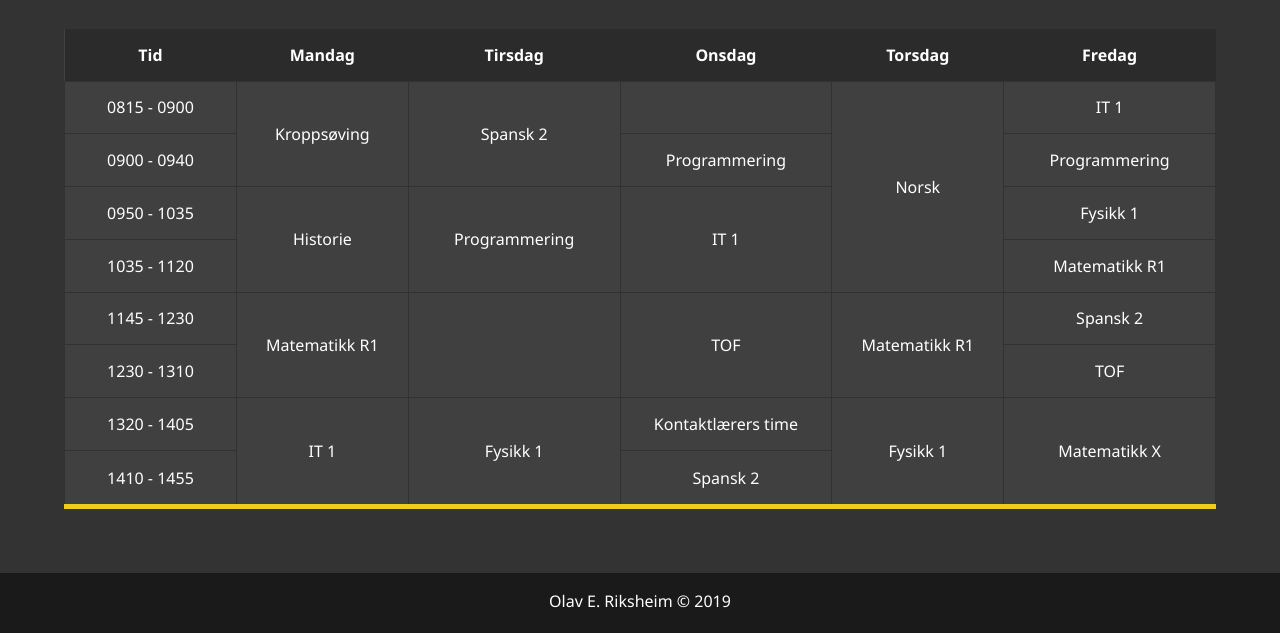
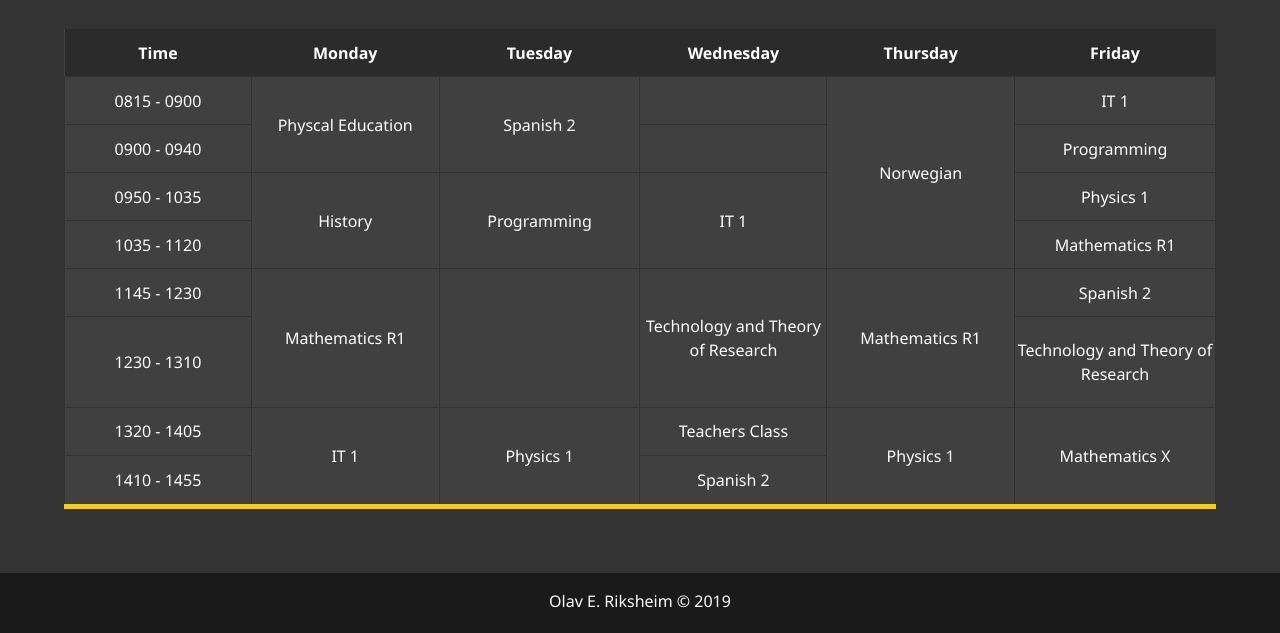
Before and after one commit to olavriksheim/personal_website, a website: page dist/schedule.html in a window 1280 px wide. Shown: the part 253-886 px from the top of the page. Drawn offline with Linux system fonts and the light colour scheme.

Commit message:
Translated schedule

```diff
--- a/dist/schedule.html
+++ b/dist/schedule.html
@@ -64,60 +64,60 @@
       <div class="schedule">
         <table>
           <tr class="dag">
-            <th>Tid</th>
-            <th>Mandag</th>
-            <th>Tirsdag</th>
-            <th>Onsdag</th>
-            <th>Torsdag</th>
-            <th>Fredag</th>
+            <th>Time</th>
+            <th>Monday</th>
+            <th>Tuesday</th>
+            <th>Wednesday</th>
+            <th>Thursday</th>
+            <th>Friday</th>
           </tr>
           <tr>
             <td class="tid">0815 - 0900</td>
-            <td rowspan="2">Kroppsøving</td>
-            <td rowspan="2">Spansk 2</td>
+            <td rowspan="2">Physcal Education</td>
+            <td rowspan="2">Spanish 2</td>
             <td></td>
-            <td rowspan="4">Norsk</td>
+            <td rowspan="4">Norwegian</td>
             <td>IT 1</td>
           </tr>
           <tr>
             <td class="tid">0900 - 0940</td>
-            <td>Programmering</td>
-            <td>Programmering</td>
+            <td></td>
+            <td>Programming</td>
           </tr>
           <tr>
             <td class="tid">0950 - 1035</td>
-            <td rowspan="2">Historie</td>
-            <td rowspan="2">Programmering</td>
+            <td rowspan="2">History</td>
+            <td rowspan="2">Programming</td>
             <td rowspan="2">IT 1</td>
-            <td>Fysikk 1</td>
+            <td>Physics 1</td>
           </tr>
           <tr>
             <td class="tid">1035 - 1120</td>
-            <td>Matematikk R1</td>
+            <td>Mathematics R1</td>
           </tr>
           <tr>
             <td class="tid">1145 - 1230</td>
-            <td rowspan="2">Matematikk R1</td>
+            <td rowspan="2">Mathematics R1</td>
             <td rowspan="2"></td>
-            <td rowspan="2">TOF</td>
-            <td rowspan="2">Matematikk R1</td>
-            <td>Spansk 2</td>
+            <td rowspan="2">Technology and Theory of Research</td>
+            <td rowspan="2">Mathematics R1</td>
+            <td>Spanish 2</td>
           </tr>
           <tr>
             <td class="tid">1230 - 1310</td>
-            <td>TOF</td>
+            <td>Technology and Theory of Research</td>
           </tr>
           <tr>
             <td class="tid">1320 - 1405</td>
             <td rowspan="2">IT 1</td>
-            <td rowspan="2">Fysikk 1</td>
-            <td>Kontaktlærers time</td>
-            <td rowspan="2">Fysikk 1</td>
-            <td rowspan="2">Matematikk X</td>
+            <td rowspan="2">Physics 1</td>
+            <td>Teachers Class</td>
+            <td rowspan="2">Physics 1</td>
+            <td rowspan="2">Mathematics X</td>
           </tr>
           <tr>
             <td class="tid">1410 - 1455</td>
-            <td>Spansk 2</td>
+            <td>Spanish 2</td>
           </tr>
         </table>
       </div>
```
